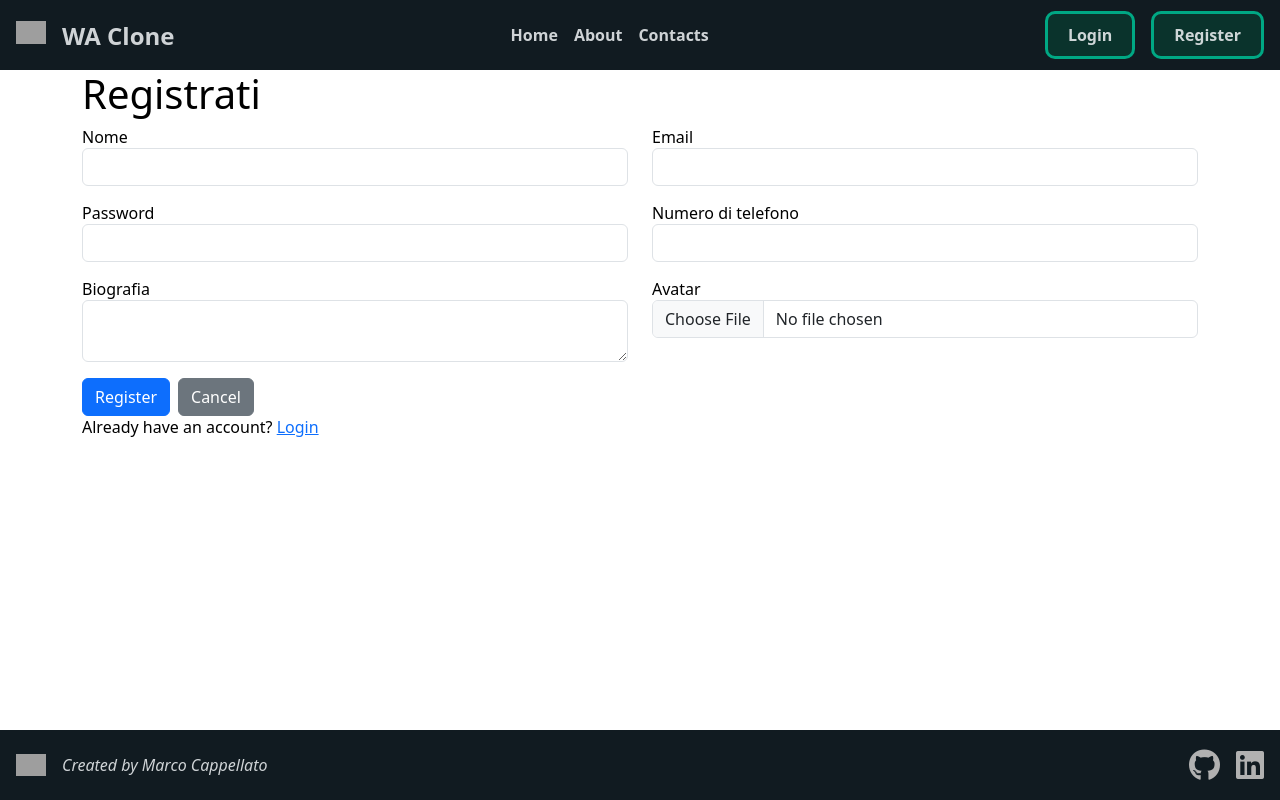
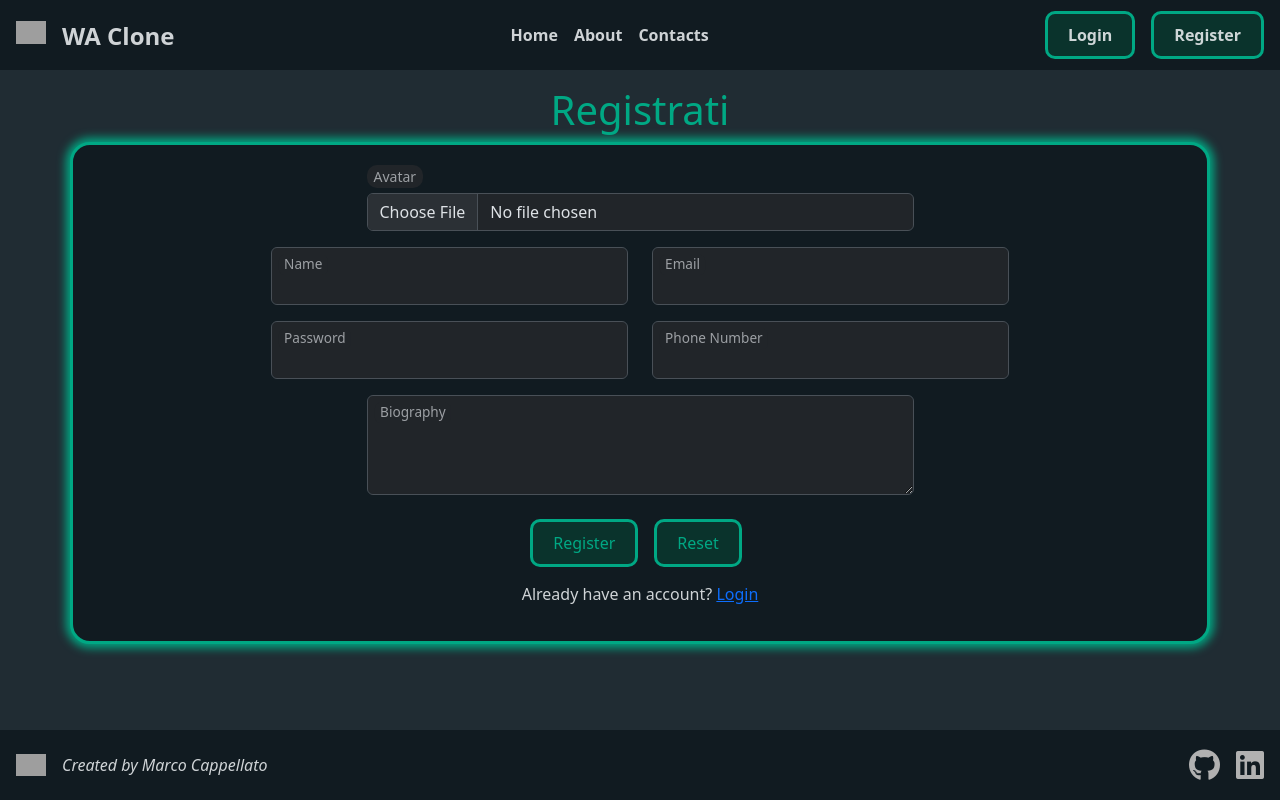
Before and after one commit to Marcap00/wa-clone, a Vue app in the folder wa-clone-fe/: page /register in a window 1280 px wide. Built offline with nearby package versions, Linux system fonts and the light colour scheme; grey boxes are pictures that could not be loaded.

Commit message:
Improve styles

```diff
--- a/wa-clone-fe/src/pages/AppLogin.vue
+++ b/wa-clone-fe/src/pages/AppLogin.vue
@@ -53,7 +53,7 @@ async function login() {
 
 <template>
     <AppHeader />
-    <main class="h-main">
+    <main class="h-main d-flex justify-content-center align-items-center p-4">
         <div class="alert alert-success" v-if="successMessage">
             {{ successMessage }}
         </div>
@@ -63,23 +63,34 @@ async function login() {
             Le credenziali potrebbero essere non corrette o potresti essere non registrato
         </div>
         <div class="container">
-            <h1>Login</h1>
-            <form @submit.prevent="login" class="d-flex flex-column">
-                <div class="col-5 mb-3">
+            <form @submit.prevent="login" class="d-flex flex-column align-items-center card p-3 rounded-4">
+                <h1 class="mb-4">Login</h1>
+                <!-- <div class="col-6 mb-3">
                     <label for="email" class="form-label">Email</label>
                     <input type="email" placeholder="Email" id="email" name="email" class="form-control" required
                         autofocus autocomplete="username" v-model="email">
+                </div> -->
+                <div data-bs-theme="dark" class="col-6 form-floating mb-4">
+                    <input type="email" class="form-control" id="email" name="email" placeholder="name@example.com"
+                        v-model="email" autocomplete="off" required autofocus>
+                    <label for="email">Email address</label>
                 </div>
-                <div class="col-5 mb-3">
+                <!-- <div class="col-6 mb-3">
                     <label for="password" class="form-label">Password</label>
                     <input type="password" placeholder="Password" id="password" name="password" class="form-control"
                         required autocomplete="current-password" v-model="password">
+                </div> -->
+                <div data-bs-theme="dark" class="col-6 form-floating mb-3">
+                    <input type="password" class="form-control" id="password" name="password" placeholder="Password"
+                        v-model="password" autocomplete="off" required>
+                    <label for="password">Password</label>
                 </div>
                 <div class="col">
-                    <button type="submit" class="btn btn-primary">Accedi</button>
+                    <button type="submit" class="btn-custom text-white mb-3 me-3">Login</button>
+                    <button type="reset" class="btn-custom text-white mb-3">Reset</button>
                 </div>
                 <div class="col">
-                    <p>Non hai un account? <RouterLink to="/register">Registrati</RouterLink>
+                    <p>Don't have an account? <RouterLink to="/register">Register</RouterLink>
                     </p>
                 </div>
             </form>
@@ -90,4 +101,54 @@ async function login() {
 
 <style lang="scss" scoped>
 @use "bootstrap/scss/bootstrap.scss" as *;
+@import '../scss/_variables.scss';
+
+main {
+    background-color: $bg-dark-searchbar;
+}
+
+.card {
+    background-color: $bg-dark-contacts;
+    border: 3px solid $text-label-active;
+    box-shadow: 0 0 10px 0.25rem $text-label-active;
+
+}
+
+h1 {
+    text-align: center;
+    color: $text-label-active;
+}
+
+
+label,
+p {
+    color: $text-title;
+}
+
+p>a {
+    color: $text-label-active;
+}
+
+.btn-custom {
+    padding: 10px 20px;
+    border-radius: 10px !important;
+    background-color: $bg-label-active !important;
+    border: 3px solid $text-label-active !important;
+
+    &:hover {
+        background-color: $bg-label-active-hover !important;
+        scale: 1.05 !important;
+        transition: all 0.3s ease !important;
+    }
+
+    &:active {
+        scale: 1 !important;
+    }
+}
+
+input {
+    &:focus {
+        box-shadow: 0 0 10px 0.25rem $text-label-active !important;
+    }
+}
 </style>
--- a/wa-clone-fe/src/pages/AppRegister.vue
+++ b/wa-clone-fe/src/pages/AppRegister.vue
@@ -48,7 +48,7 @@ const handleAvatarChange = (event) => {
 
 <template>
     <AppHeader />
-    <main class="h-main">
+    <main class="h-main overflow-y-scroll p-3">
         <div class="container">
             <div class="alert alert-success" v-if="successMessage">
                 {{ successMessage }}
@@ -59,47 +59,54 @@ const handleAvatarChange = (event) => {
             <div class="title">
                 <h1>Registrati</h1>
             </div>
-            <form class="row" @submit.prevent="register" enctype="multipart/form-data">
-                <div class="col-6 mb-3">
-                    <label for="name">Nome</label>
-                    <input type="text" class="form-control" id="name" name="name" v-model="form.name" required
-                        autocomplete="name">
+            <form class="row justify-content-center" @submit.prevent="register" enctype="multipart/form-data">
+                <div data-bs-theme="dark" class="col-12 d-flex justify-content-center mb-3 p-0">
+                    <div class="w-50">
+                        <label class="custom-label" for="avatar">Avatar</label>
+                        <input type="file" class="form-control" id="avatar" name="avatar" @change="handleAvatarChange"
+                            accept="image/*">
+                        <div v-if="form.avatar" class="mt-2">
+                            File selezionato: {{ form.avatar.name }}
+                        </div>
+                    </div>
+                </div>
+                <div class="col-12 d-flex justify-content-center">
+                    <div data-bs-theme="dark" class="form-floating col-4 mb-3 me-4 p-0">
+                        <input type="text" class="form-control" id="name" name="name" v-model="form.name" required
+                            autocomplete="off">
+                        <label for="name">Name</label>
+                    </div>
+
+                    <div data-bs-theme="dark" class="form-floating col-4 mb-3 p-0">
+                        <input type="email" class="form-control" id="email" name="email" v-model="form.email" required
+                            autocomplete="off">
+                        <label for="email">Email</label>
+                    </div>
+                </div>
+                <div class="col-12 d-flex justify-content-center">
+                    <div data-bs-theme="dark" class="col-4 form-floating mb-3 me-4 p-0">
+                        <input type="password" class="form-control" id="password" name="password"
+                            v-model="form.password" required autocomplete="off">
+                        <label for="password">Password</label>
+                    </div>
+
+                    <div data-bs-theme="dark" class="col-4 form-floating mb-3 p-0">
+                        <input type="text" class="form-control" id="phone_number" name="phone_number"
+                            v-model="form.phone_number" required>
+                        <label for="phone_number">Phone Number</label>
+                    </div>
+                </div>
+                <div data-bs-theme="dark" class="col-6 form-floating mb-4 p-0">
+                    <textarea class="form-control" id="biography" name="biography" v-model="form.biography"
+                        style="height: 100px"></textarea>
+                    <label for="biography">Biography</label>
                 </div>
 
-                <div class="col-6 mb-3">
-                    <label for="email">Email</label>
-                    <input type="email" class="form-control" id="email" name="email" v-model="form.email" required
-                        autocomplete="email">
+                <div class="col-12 d-flex justify-content-center mb-3">
+                    <button type="submit" class="btn-custom me-3">Register</button>
+                    <button type="reset" class="btn-custom me-2">Reset</button>
                 </div>
-
-                <div class="col-6 mb-3">
-                    <label for="password">Password</label>
-                    <input type="password" class="form-control" id="password" name="password" v-model="form.password"
-                        required autocomplete="current-password">
-                </div>
-
-                <div class="col-6 mb-3">
-                    <label for="phone_number">Numero di telefono</label>
-                    <input type="text" class="form-control" id="phone_number" name="phone_number"
-                        v-model="form.phone_number" required>
-                </div>
-
-                <div class="col-6 mb-3">
-                    <label for="biography">Biografia</label>
-                    <textarea class="form-control" id="biography" name="biography" v-model="form.biography"></textarea>
-                </div>
-
-                <div class="col-6 mb-3">
-                    <label for="avatar">Avatar</label>
-                    <input type="file" class="form-control" id="avatar" name="avatar" @change="handleAvatarChange"
-                        accept="image/*">
-                    <div v-if="form.avatar" class="mt-2">
-                        File selezionato: {{ form.avatar.name }}
-                    </div>
-                </div>
-                <div class="col-6">
-                    <button type="submit" class="btn btn-primary me-2">Register</button>
-                    <button type="reset" class="btn btn-secondary me-2">Cancel</button>
+                <div class="col-12 d-flex justify-content-center">
                     <p>Already have an account? <a href="/login">Login</a></p>
                 </div>
             </form>
@@ -110,4 +117,65 @@ const handleAvatarChange = (event) => {
 
 <style lang="scss" scoped>
 @use "bootstrap/scss/bootstrap.scss" as *;
+@import '../scss/_variables.scss';
+
+h1 {
+    text-align: center;
+    color: $text-label-active;
+}
+
+label,
+p {
+    color: $text-title;
+}
+
+.custom-label {
+    color: #9DA0A4;
+    background-color: #212529;
+    border-radius: 10px;
+    padding: 2px 7px;
+    font-size: 14px;
+    margin-bottom: 5px;
+}
+
+form {
+    background-color: $bg-dark-contacts;
+    border: 3px solid $text-label-active;
+    box-shadow: 0 0 10px 0.25rem $text-label-active;
+    border-radius: 20px;
+    padding: 20px;
+}
+
+main {
+    background-color: $bg-dark-searchbar;
+}
+
+.btn-custom {
+    padding: 10px 20px;
+    border-radius: 10px !important;
+    background-color: $bg-label-active !important;
+    border: 3px solid $text-label-active !important;
+
+    &:hover {
+        background-color: $bg-label-active-hover !important;
+        scale: 1.05 !important;
+        transition: all 0.3s ease !important;
+    }
+
+    &:active {
+        scale: 1 !important;
+    }
+}
+
+input {
+    &:focus {
+        box-shadow: 0 0 10px 0.25rem $text-label-active !important;
+    }
+}
+
+textarea {
+    &:focus {
+        box-shadow: 0 0 10px 0.25rem $text-label-active !important;
+    }
+}
 </style>
```
